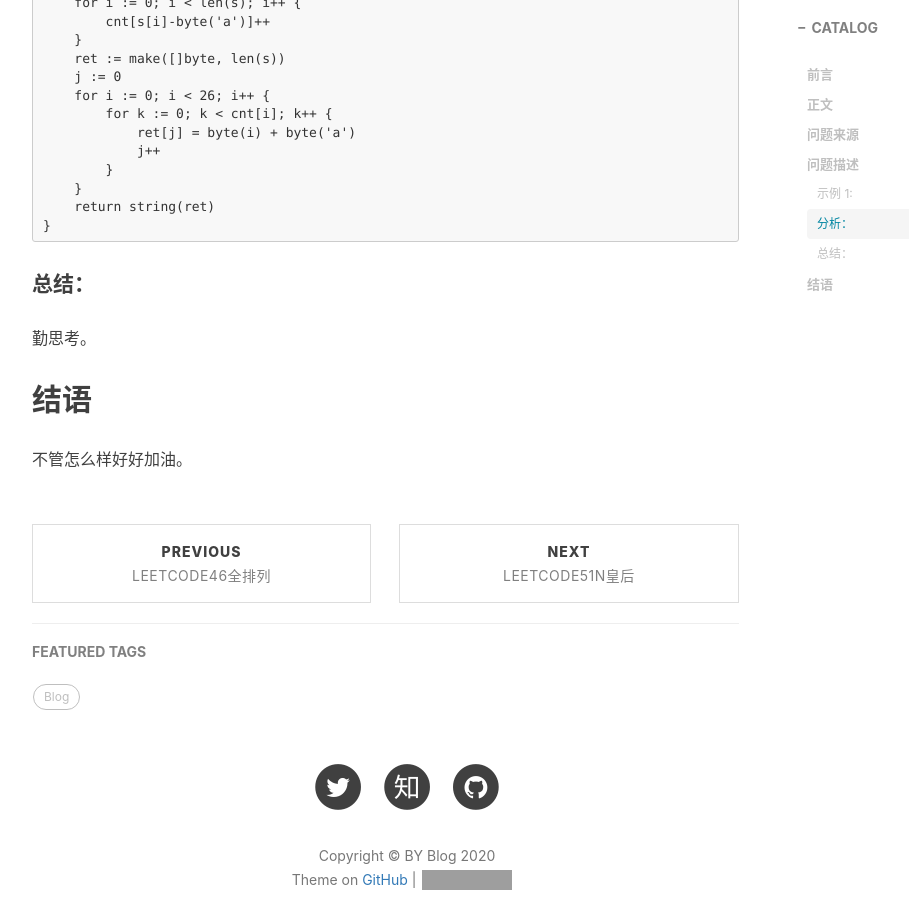
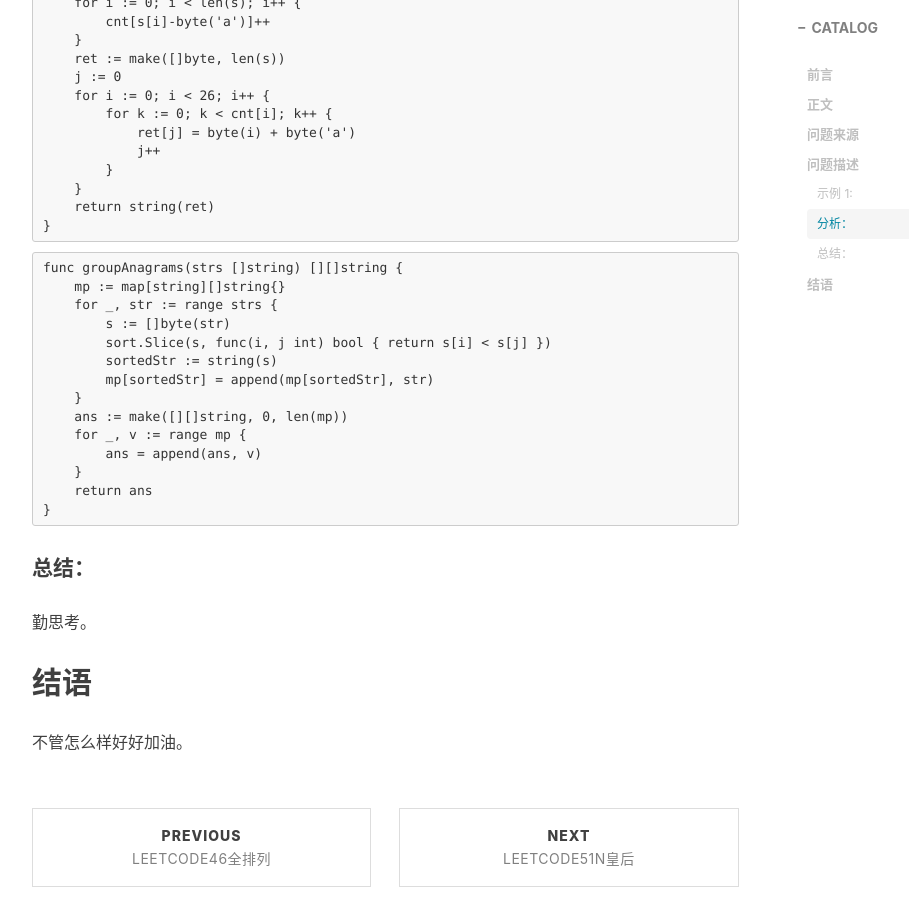
Before and after one commit to pamleft/pamleft.github.io, a Jekyll site: the page built from _posts/2019-02-18-leetcode49字母异位词分组.md, in a window 1280 px wide and 900 px high, scrolled down 2470 px. Shown: the whole window, without its empty margins (233-1142 px from the left). Built offline with Jekyll 4.4.1, drawn with Linux system fonts in a browser that asks for light colours; nearby versions of some CDN libraries; comment, search, counter and statistics services are not loaded; grey boxes are pictures that could not be loaded.

Commit message:
20201214

````diff
--- a/_posts/2019-02-18-leetcode49字母异位词分组.md
+++ b/_posts/2019-02-18-leetcode49字母异位词分组.md
@@ -108,7 +108,22 @@ func countSort(s string) string {
     return string(ret)
 }
 ```
-
+```
+func groupAnagrams(strs []string) [][]string {
+    mp := map[string][]string{}
+    for _, str := range strs {
+        s := []byte(str)
+        sort.Slice(s, func(i, j int) bool { return s[i] < s[j] })
+        sortedStr := string(s)
+        mp[sortedStr] = append(mp[sortedStr], str)
+    }
+    ans := make([][]string, 0, len(mp))
+    for _, v := range mp {
+        ans = append(ans, v)
+    }
+    return ans
+}
+```
 #### 总结：
 勤思考。
 
````
